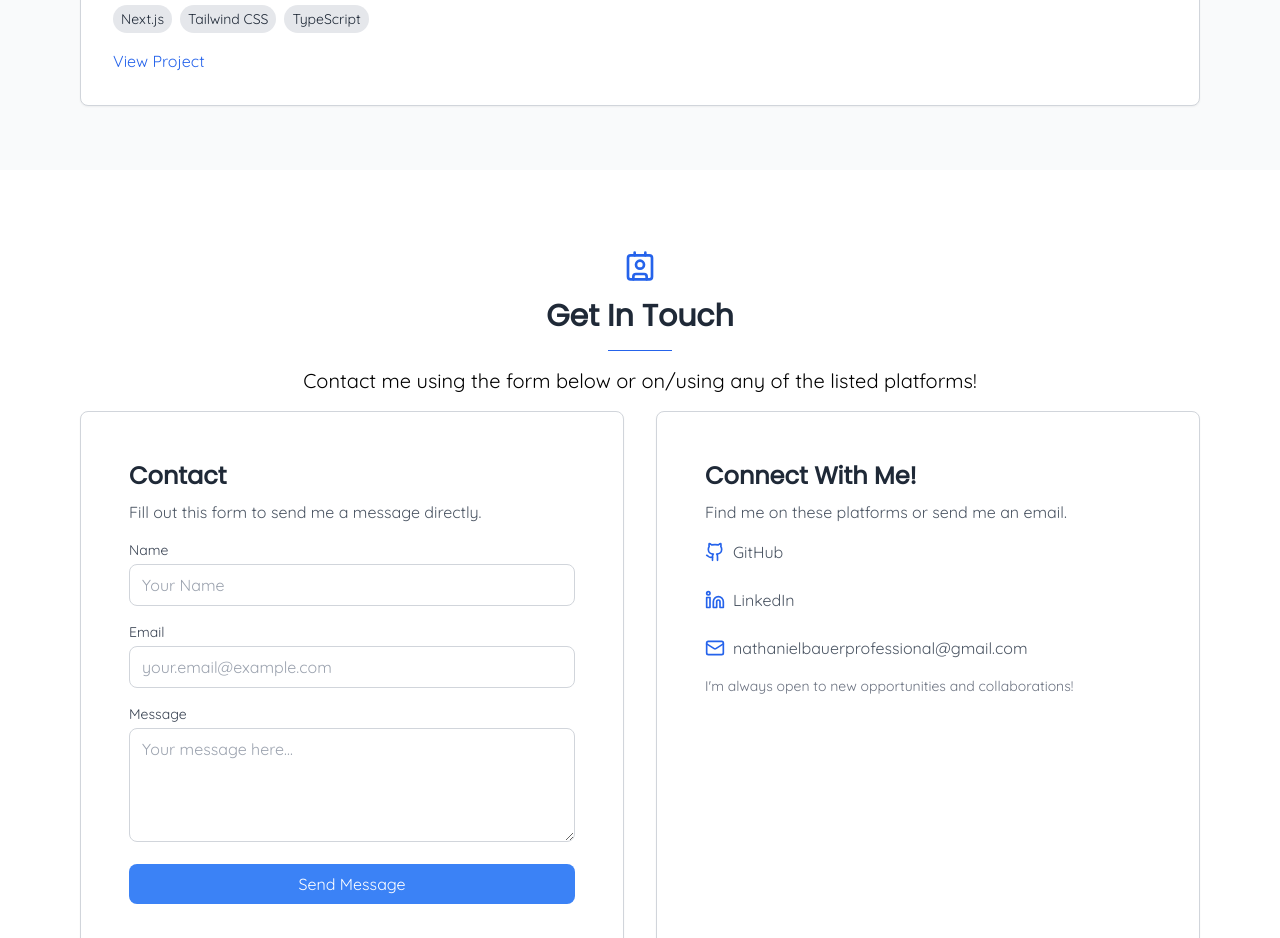
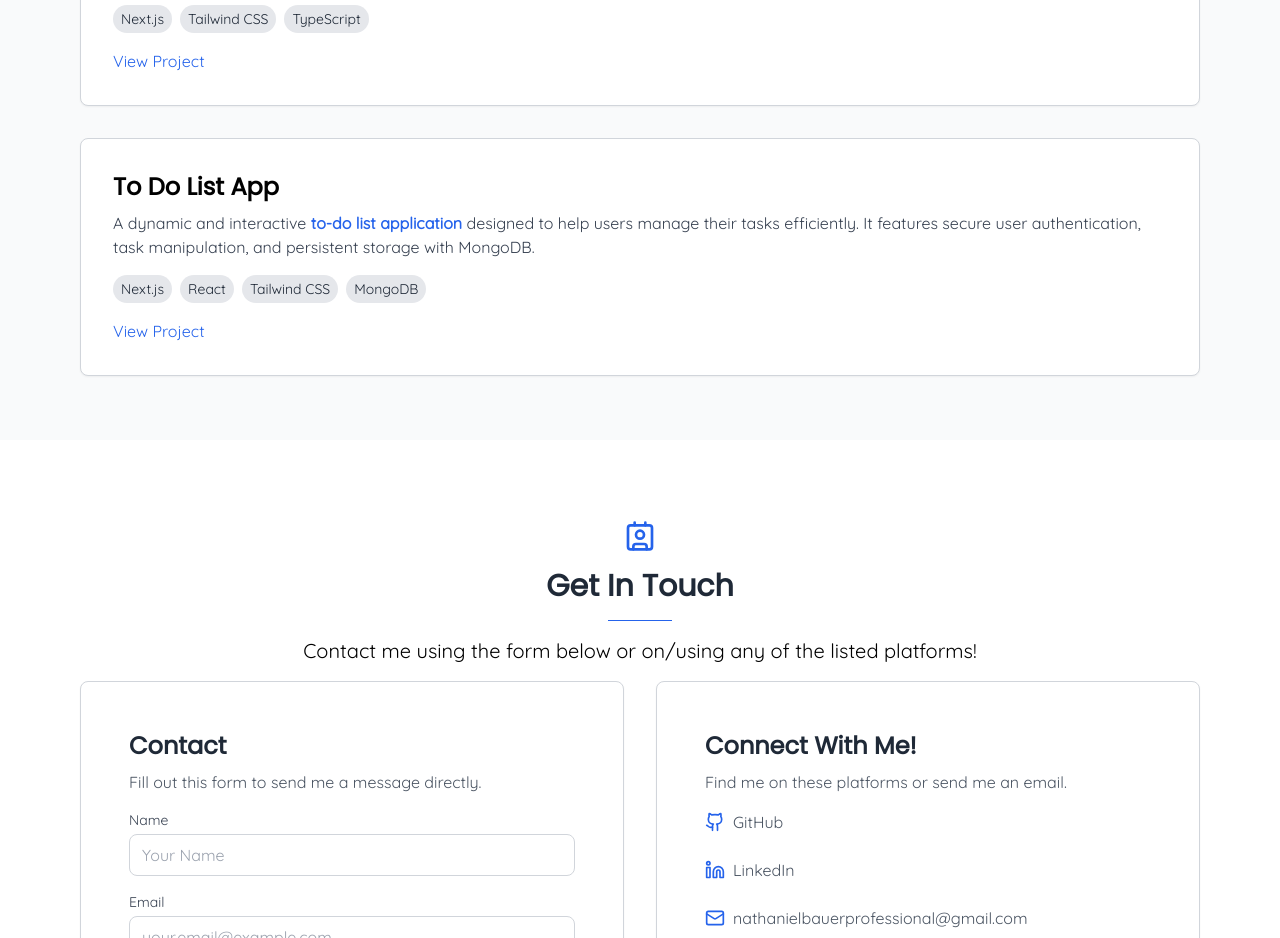
Before and after one commit to nathanielbauerprofessional/portfoliowebsite, a Next.js app: page / in a window 1280 px wide. Shown: the part 2260-3198 px from the top of the page. Built offline with nearby package versions, Linux system fonts and the light colour scheme.

Commit message:
first vercel error

```diff
--- a/components/Projects.tsx
+++ b/components/Projects.tsx
@@ -7,6 +7,12 @@ const projects = [
       description: `A <span class="text-blue-600 font-bold">personal portfolio website</span> to showcase my projects and skills.`,
       technologies: ['Next.js', 'Tailwind CSS', 'TypeScript'],
       link: 'https://nathanielbauer.com',
+    },
+    {
+      "title": "To Do List App",
+      "description": `A dynamic and interactive <span class="text-blue-600 font-bold">to-do list application</span> designed to help users manage their tasks efficiently. It features secure user authentication, task manipulation, and persistent storage with MongoDB.`,
+      "technologies": ["Next.js", "React", "Tailwind CSS", "MongoDB"],
+      "link": "https://nathanielbauer.com/todolist"
     }
   ];
 
```
